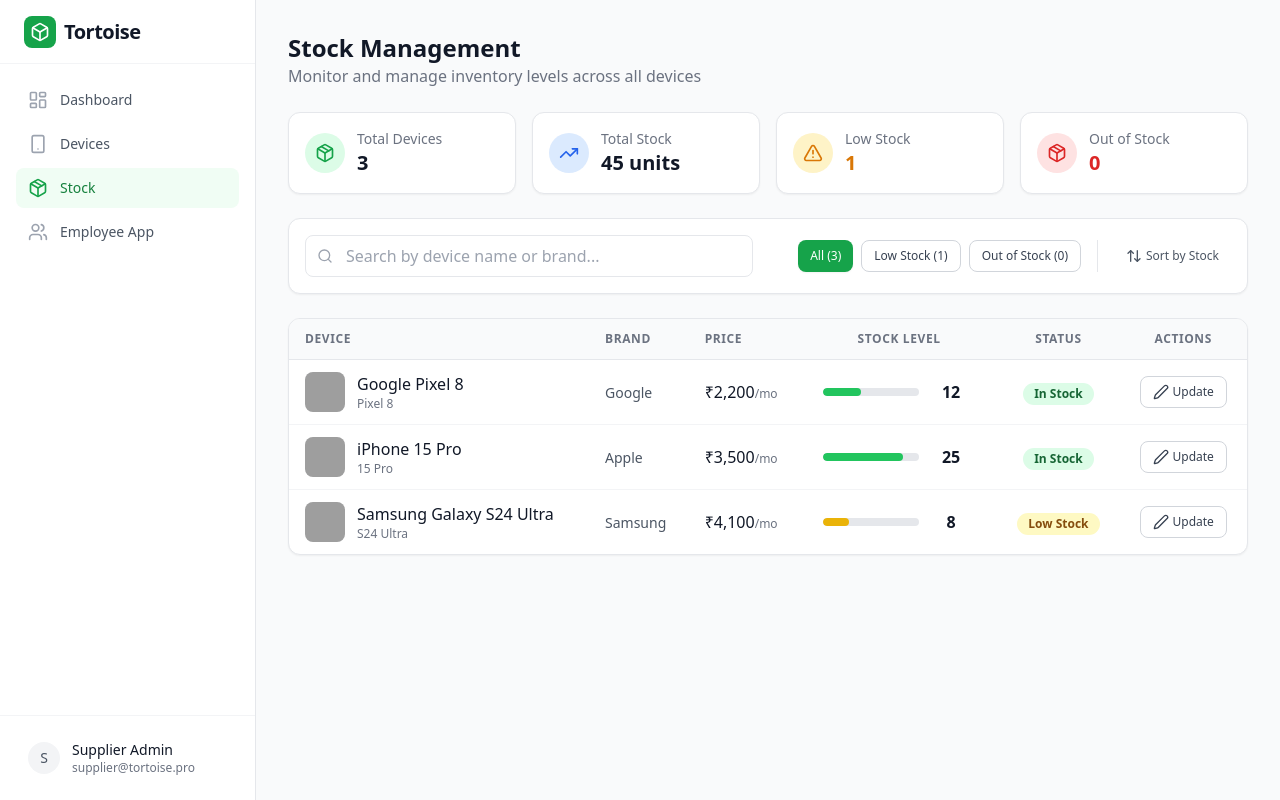
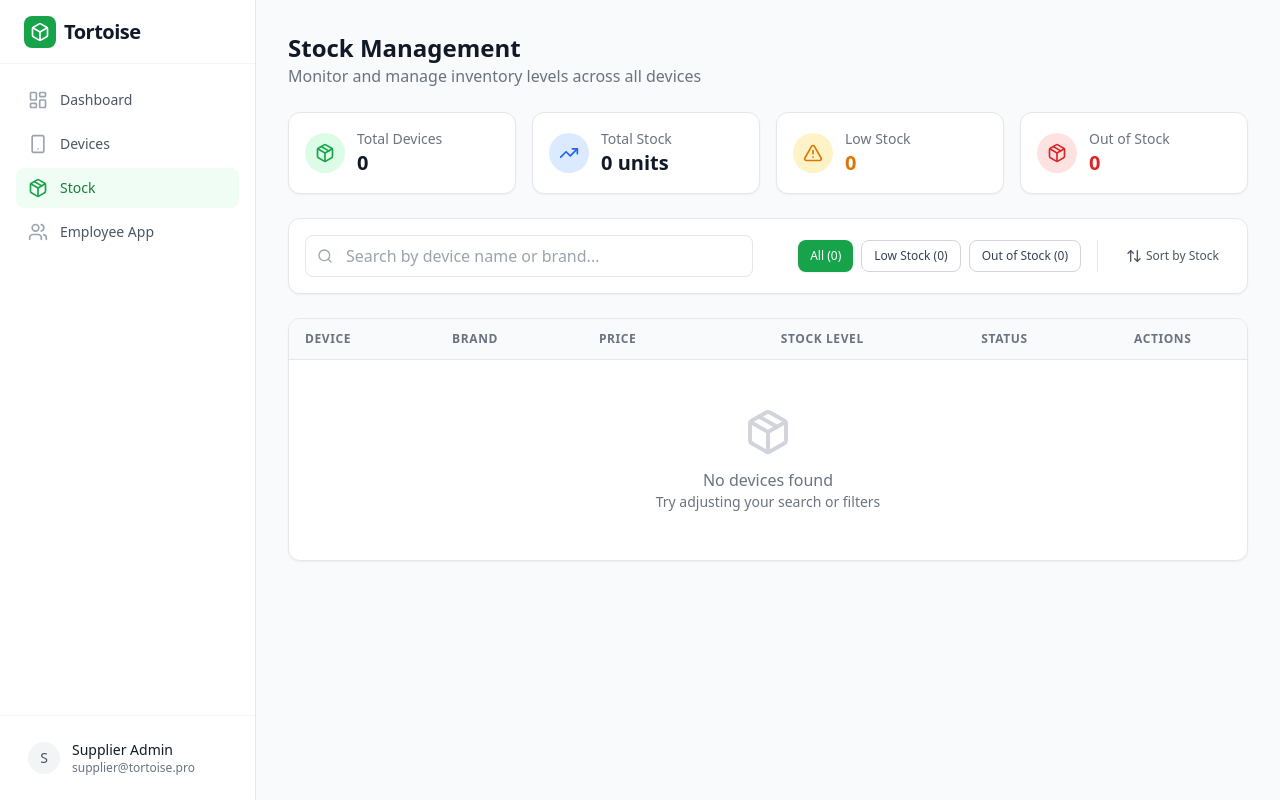
Before and after one commit to anand2026/turoise-Assingment, a React (Vite) app: page /stock in a window 1280 px wide. Built offline with nearby package versions, Linux system fonts and the light colour scheme; grey boxes are pictures that could not be loaded.

Commit message:
Remove all mock data - suppliers add devices manually

```diff
--- a/src/features/devices/data/repositories/MockDeviceRepository.ts
+++ b/src/features/devices/data/repositories/MockDeviceRepository.ts
@@ -3,95 +3,10 @@
 
 const STORAGE_KEY = 'tortoise_devices';
 
-// Seed data with actual product images
-const initialDevices: Device[] = [
-    {
-        id: '1',
-        name: 'iPhone 15 Pro',
-        brand: 'Apple',
-        model: '15 Pro',
-        image: 'https://store.storeimages.cdn-apple.com/4668/as-images.apple.com/is/iphone-15-pro-finish-select-202309-6-1inch-naturaltitanium?wid=400&hei=400&fmt=jpeg&qlt=90',
-        price: 3500,
-        marketPrice: 134900,
-        stock: 25,
-        specifications: {
-            processor: 'A17 Pro',
-            ram: '8GB',
-            storage: '128GB',
-            display: '6.1" Super Retina XDR',
-            camera: '48MP Main',
-            battery: '3274 mAh'
-        },
-        offers: [
-            {
-                id: 'o1',
-                type: 'percentage',
-                value: 10,
-                description: '10% off for first-time users',
-                validFrom: '2026-01-01',
-                validTo: '2026-03-31',
-                isActive: true
-            }
-        ],
-        isActive: true,
-        createdAt: new Date().toISOString(),
-        updatedAt: new Date().toISOString(),
-    },
-    {
-        id: '2',
-        name: 'Google Pixel 8',
-        brand: 'Google',
-        model: 'Pixel 8',
-        image: 'https://images.unsplash.com/photo-1598327105666-5b89351aff97?w=400&h=400&fit=crop',
-        price: 2200,
-        marketPrice: 75999,
-        stock: 12,
-        specifications: {
-            processor: 'Tensor G3',
-            ram: '8GB',
-            storage: '128GB',
-            display: '6.2" Actua OLED',
-            camera: '50MP Main',
-            battery: '4575 mAh'
-        },
-        offers: [],
-        isActive: true,
-        createdAt: new Date().toISOString(),
-        updatedAt: new Date().toISOString(),
-    },
-    {
-        id: '3',
-        name: 'Samsung Galaxy S24 Ultra',
-        brand: 'Samsung',
-        model: 'S24 Ultra',
-        image: 'https://images.unsplash.com/photo-1610945415295-d9bbf067e59c?w=400&h=400&fit=crop',
-        price: 4100,
-        marketPrice: 129999,
-        stock: 8,
-        specifications: {
-            processor: 'Snapdragon 8 Gen 3',
-            ram: '12GB',
-            storage: '256GB',
-            display: '6.8" Dynamic AMOLED 2X',
-            camera: '200MP Main',
-            battery: '5000 mAh'
-        },
-        offers: [
-            {
-                id: 'o2',
-                type: 'flat',
-                value: 500,
-                description: '₹500 off this month',
-                validFrom: '2026-01-01',
-                validTo: '2026-01-31',
-                isActive: true
-            }
-        ],
-        isActive: true,
-        createdAt: new Date().toISOString(),
-        updatedAt: new Date().toISOString(),
-    }
-];
+// No seed data - suppliers will add devices manually
+const initialDevices: Device[] = [];
+
+
 
 // Helper to load from localStorage or use seed data
 function loadDevices(): Device[] {
```
